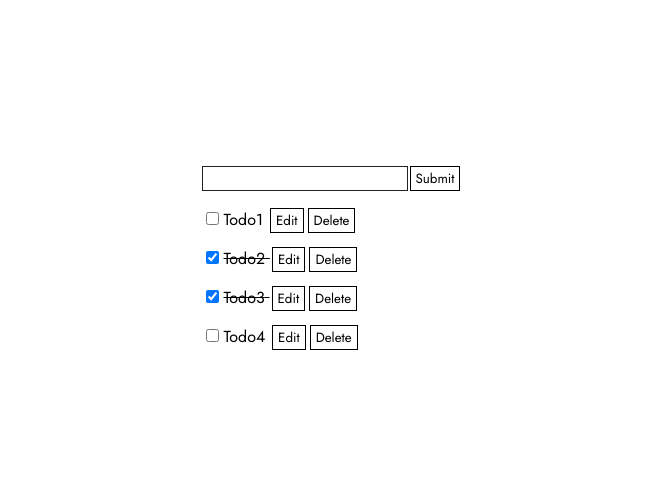
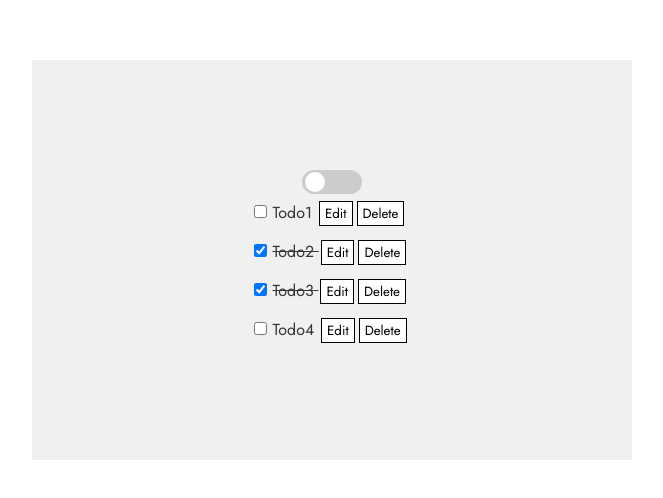
Before and after one commit to hannah-choi/react-todolist, a React (Create React App) app: page / in a window 1280 px wide. Shown: the part 148-646 px from the top of the page, without its empty margins (316-979 px from the left). Built offline with nearby package versions, Linux system fonts and the light colour scheme.

Commit message:
added darkmode feature

```diff
--- a/src/App.js
+++ b/src/App.js
@@ -1,10 +1,48 @@
+import { useEffect, useState } from "react";
 import Input from "./components/Input";
 import List from "./components/List";
 
 function App() {
+    const [darkMode, setDarkMode] = useState(getInitialMode);
+    useEffect(() => {
+        localStorage.setItem("dark", JSON.stringify(darkMode));
+    }, [darkMode]);
+
+    function getInitialMode() {
+        const isReturningUser = "dark" in localStorage;
+        const savedMode = JSON.parse(localStorage.getItem("dark"));
+        const userPreferesDark = getUserPreference();
+
+        if (isReturningUser) {
+            //if the user visited this page before
+            return savedMode;
+        } else if (userPreferesDark) {
+            // if the user's browser has preference
+            return true;
+        } else {
+            return false;
+        }
+    }
+
+    function getUserPreference() {
+        if (!window.matchMedia) return;
+        return window.matchMedia("(prefers-color-scheme: dark)").matches;
+    }
+
     return (
-        <div className="App">
-            <Input />
+        <div className={darkMode ? "App dark-mode" : "App light-mode"}>
+            <div className="toggleContainer">
+                <label className="switch">
+                    <input
+                        type="checkbox"
+                        checked={darkMode}
+                        onChange={() => setDarkMode(prevMode => !prevMode)}
+                        className="checkbox"
+                        id="checkbox"
+                    />
+                    <span className="slider round" />
+                </label>
+            </div>
             <List />
         </div>
     );
--- a/src/components/Input.js
+++ b/src/components/Input.js
@@ -14,7 +14,7 @@ function Input() {
     };
 
     return (
-        <form onSubmit={e => handleSubmit(e)}>
+        <form className="todoForm" onSubmit={e => handleSubmit(e)}>
             <input type="text" name="newTodo" />
             <input type="submit" />
         </form>
--- a/src/components/ListItem.js
+++ b/src/components/ListItem.js
@@ -15,7 +15,7 @@ function ListItem({ id, task, completed }) {
 
     const view = (
         <div style={{ textDecoration: completed ? "line-through" : "" }}>
-            <input type="checkbox" checked={completed ? true : false} />
+            <input type="checkbox" defaultChecked={completed ? true : false} />
             {task} <button onClick={() => setEditing(true)}>Edit</button>
             <button onClick={() => deleteTodo(id)}>Delete</button>
         </div>
--- a/src/index.css
+++ b/src/index.css
@@ -1,4 +1,11 @@
 @import url("https://fonts.googleapis.com/css2?family=Jost&display=swap");
+
+:root {
+    --almostWhite: #fafafa;
+    --lightGray: #ccc;
+    --darkGray: #363537;
+    --almostBlack: #181818;
+}
 
 body {
     font-family: "Jost", sans-serif;
@@ -7,10 +14,11 @@ body {
     height: 100vh;
 }
 
-#root {
+.App {
     width: 600px;
     height: 400px;
     display: flex;
+    flex-direction: column;
     justify-content: center;
     align-items: center;
     position: absolute;
@@ -42,7 +50,7 @@ input[type="text"] {
     border-radius: 0;
     outline: none;
     border: 1px solid #222222;
-    margin-bottom: 10px;
+    margin-bottom: 20px;
 }
 
 input[type="checkbox"] {
@@ -59,3 +67,95 @@ ul {
     margin: 0;
     padding-left: 0;
 }
+
+.light-mode {
+    background-color: #f0f0f0;
+    color: #363537;
+
+    button,
+    input:not([type="text"], [type="checkbox"]) {
+        padding: 2px 5px;
+        border: 1px solid black;
+        background-color: white;
+        color: black;
+        font-family: inherit;
+        margin: 2px;
+    }
+}
+
+.dark-mode {
+    background-color: #181818;
+    color: #fafafa;
+}
+
+.switch {
+    position: relative;
+    display: inline-block;
+    width: 60px;
+    height: 34px;
+}
+
+.switch input {
+    opacity: 0;
+    width: 0;
+    height: 0;
+}
+
+.switch {
+    position: relative;
+    display: inline-block;
+    width: 60px;
+    height: 24px;
+}
+
+.switch input {
+    opacity: 0;
+    width: 0;
+    height: 0;
+}
+
+.slider {
+    position: absolute;
+    cursor: pointer;
+    top: 0;
+    left: 0;
+    right: 0;
+    bottom: 0;
+    background-color: #ccc;
+    -webkit-transition: 0.4s;
+    transition: 0.4s;
+}
+
+.slider:before {
+    position: absolute;
+    content: "";
+    height: 20px;
+    width: 20px;
+    left: 3px;
+    bottom: 2px;
+    background-color: white;
+    -webkit-transition: 0.4s;
+    transition: 0.4s;
+}
+
+input:checked + .slider {
+    background-color: #2196f3;
+}
+
+input:focus + .slider {
+    box-shadow: 0 0 1px #2196f3;
+}
+
+input:checked + .slider:before {
+    -webkit-transform: translateX(34px);
+    -ms-transform: translateX(34px);
+    transform: translateX(34px);
+}
+
+.slider.round {
+    border-radius: 35px;
+}
+
+.slider.round:before {
+    border-radius: 50%;
+}
```
Also changed, not shown: 1 other file (tests, documents, lock files or other folders).
